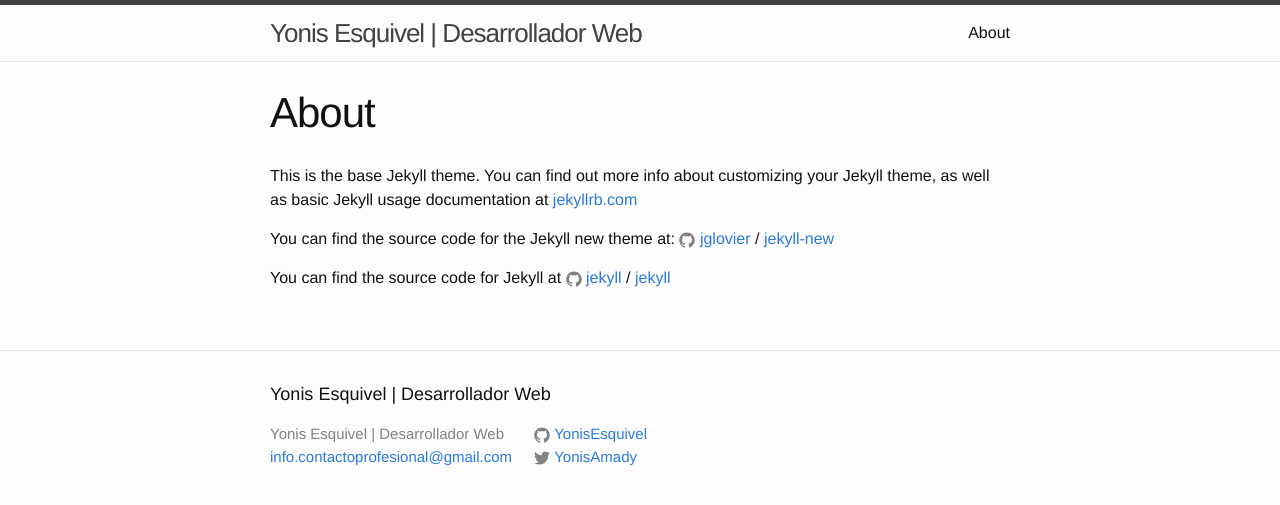
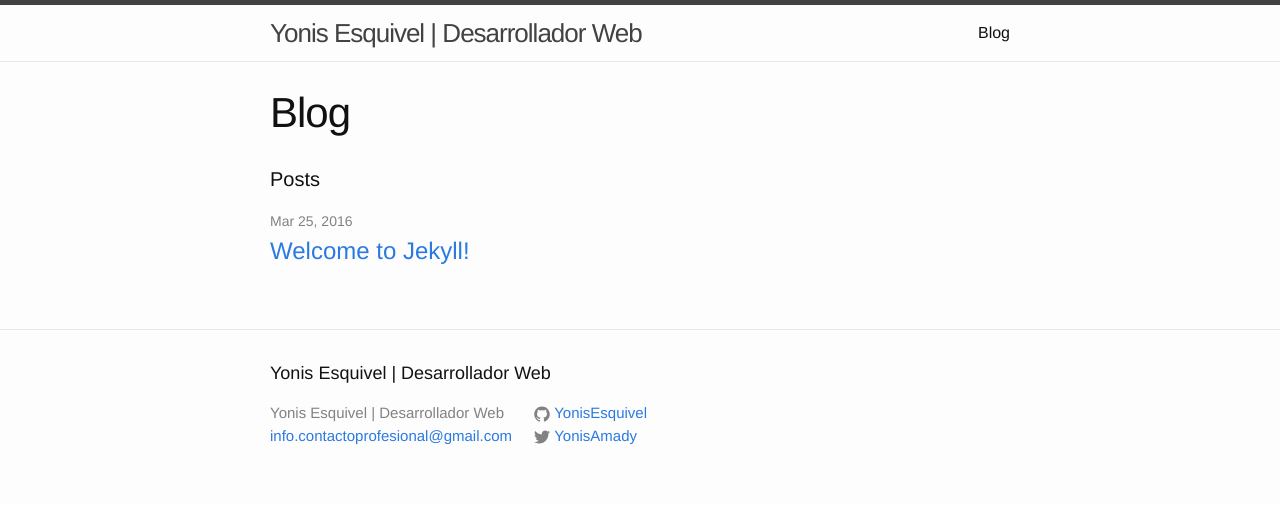
Before and after one commit to YonisEsquivel/Jekyll_0.1, a Jekyll site: the page built from about.md, in a window 1280 px wide. Shown: the top 505 px of the page. Built offline with Jekyll 4.4.1, drawn with Linux system fonts in a browser that asks for light colours.

Commit message:
Personalización 1

```diff
--- a/about.md
+++ b/about.md
@@ -1,10 +1,30 @@
 ---
 layout: page
-title: About
-permalink: /about/
+title: Blog
+permalink: /blog/
 ---
 
-This is the base Jekyll theme. You can find out more info about customizing your Jekyll theme, as well as basic Jekyll usage documentation at [jekyllrb.com](http://jekyllrb.com/)
+<div class="home">
+
+  <h1 class="page-heading">Posts</h1>
+
+  <ul class="post-list">
+    {% for post in site.posts %}
+      <li>
+        <span class="post-meta">{{ post.date | date: "%b %-d, %Y" }}</span>
+
+        <h2>
+          <a class="post-link" href="{{ post.url | prepend: site.baseurl }}">{{ post.title }}</a>
+        </h2>
+      </li>
+    {% endfor %}
+  </ul>
+
+  <!-- <p class="rss-subscribe">subscribe <a href="{{ "/feed.xml" | prepend: site.baseurl }}">via RSS</a></p> -->
+
+</div>
+
+<!-- This is the base Jekyll theme. You can find out more info about customizing your Jekyll theme, as well as basic Jekyll usage documentation at [jekyllrb.com](http://jekyllrb.com/)
 
 You can find the source code for the Jekyll new theme at:
 {% include icon-github.html username="jglovier" %} /
@@ -12,4 +32,4 @@
 
 You can find the source code for Jekyll at
 {% include icon-github.html username="jekyll" %} /
-[jekyll](https://github.com/jekyll/jekyll)
+[jekyll](https://github.com/jekyll/jekyll) -->
```
Also changed, not shown: index.html (+0 -20 lines).
